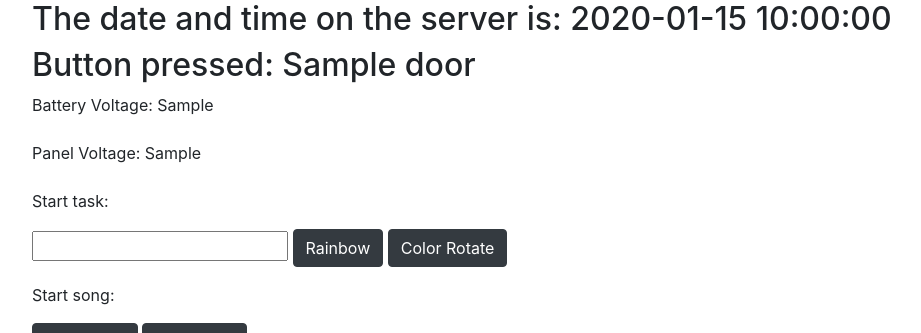
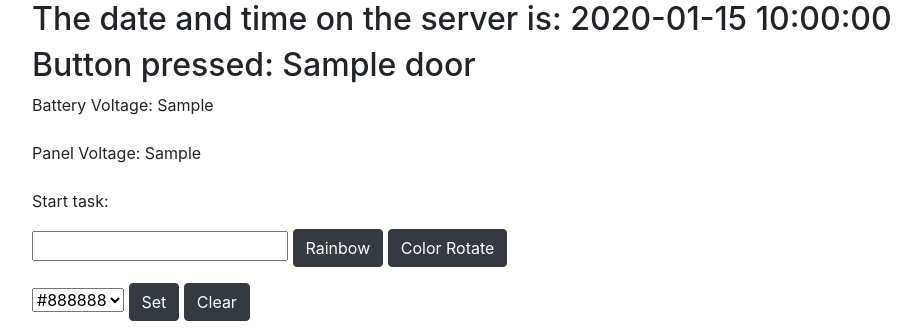
Before and after one commit to Cantilevered-Creatures/lflmonitor, a Python web app: template templates/index.html in a window 1280 px wide. Shown: the part 56-389 px from the top of the page, without its empty margins (53-974 px from the left). Run offline with Jinja, Linux system fonts and the light colour scheme; the template is opened without the code that fills it: most values are stand-ins (such as "Sample title", 1, 10 or a date in 2020); some libraries are stand-ins or nearby versions.

Commit message:
Add color tester

```diff
--- a/templates/index.html
+++ b/templates/index.html
@@ -15,6 +15,15 @@
       <button type="submit" class="btn btn-dark" value="ColorRotate" name="submit">Color Rotate</button>
     </div>
     <div class="form-group">
+      <select name="colorList">
+        {% for color in colors %}
+        <option>{{ color }}</option>
+        {% endfor %}
+      </select>
+      <button type="submit" class="btn btn-dark" value="setColor" name="submit">Set</button>
+      <button type="submit" class="btn btn-dark" value="clearColor" name="submit">Clear</button>
+    </div>
+    <div class="form-group">
       <p>Start song:</p>
       <button type="submit" class="btn btn-dark" value="StartSong" name="submit">Start Song</button>
       <button type="submit" class="btn btn-dark" value="StopSong" name="submit">Stop Song</button>
```
Also changed, not shown: app.py (+9 -0 lines), templates/musicPlayer.html (+7 -5 lines).
